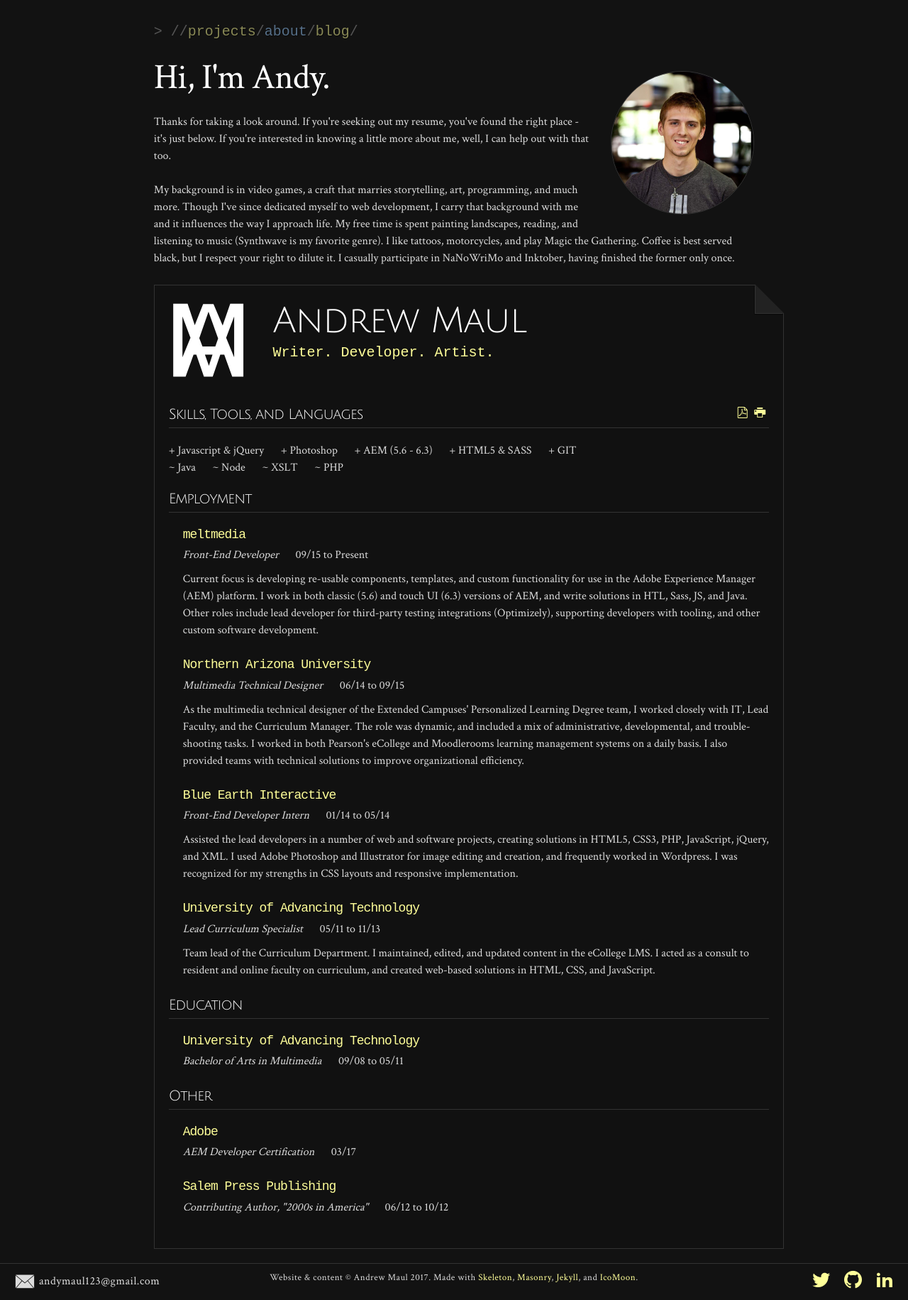
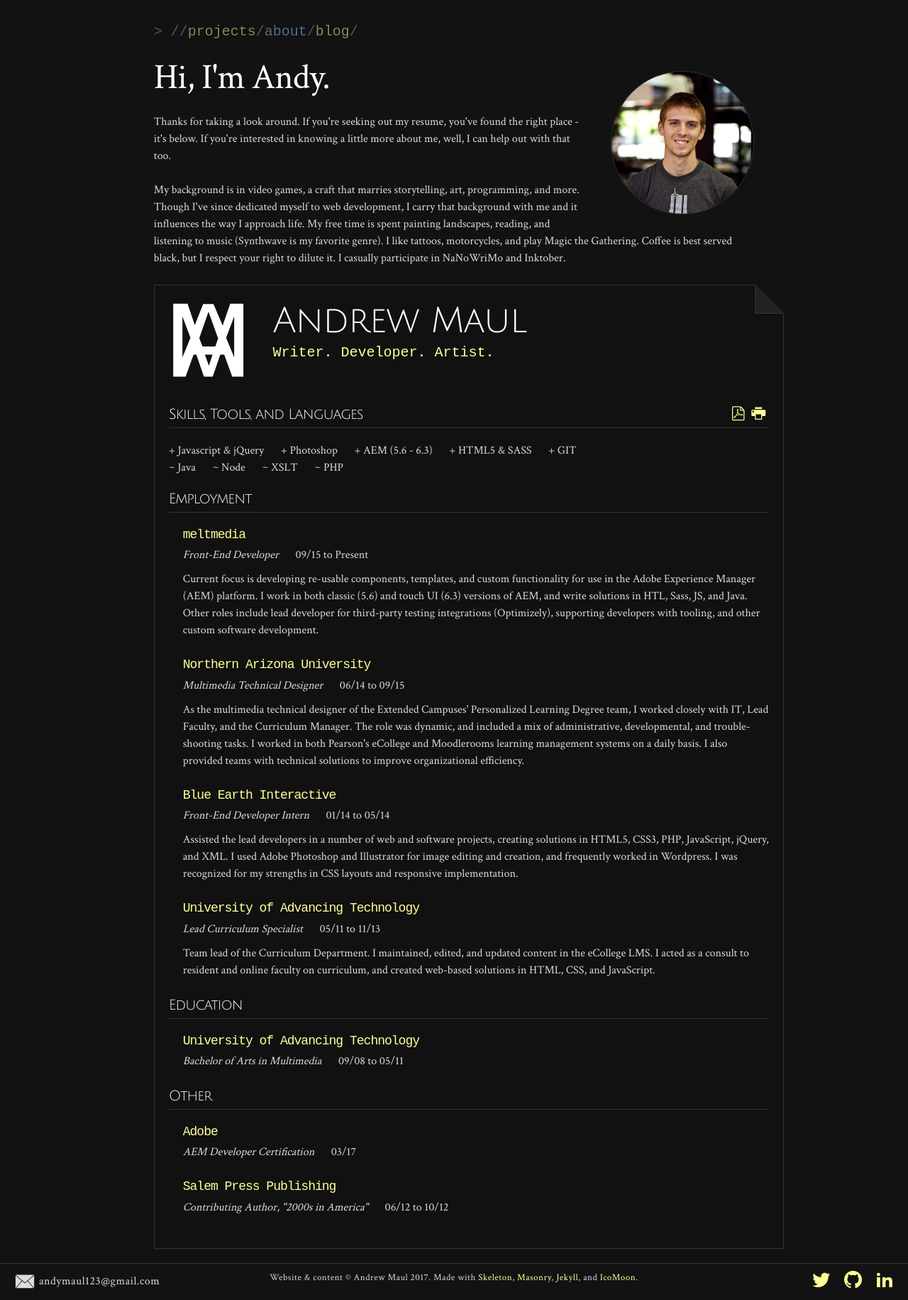
Before and after one commit to andymaul123/website-blog, a Jekyll site: the page built from about/index.html, in a window 1280 px wide. Shown: the whole page at 71% size. Built offline with Jekyll 4.4.1, drawn with Linux system fonts in a browser that asks for light colours; some web fonts are replaced.

Commit message:
Minor tweaks

```diff
--- a/_posts/2017-5-01-edh-draft-league.markdown
+++ b/_posts/2017-5-01-edh-draft-league.markdown
@@ -26,7 +26,7 @@ In secret, the two of us began to work on the first version of the site. The ide
 
 The first iteration was cobbled together, but the league was a smashing success. Enough that we did round two in spring 2017, and pushed for a better system. Enter [EDH Draft League v2](https://www.edh-league.com/).
 
-Version 2 had a more stable foundation since we opted to use [Firebase](https://firebase.google.com/) as the platform. Developing on Firebase was a breeze, and we had little issues getting Google authentication and mobile push notifications going. The front-end was dressed up too, opting for a lightweight CSS framework [Skeleton](getskeleton.com), the same one I use on this site.
+Version 2 had a more stable foundation since we opted to use [Firebase](https://firebase.google.com/) as the platform. Developing on Firebase was a breeze, and we had little issues getting Google authentication and mobile push notifications going. The front-end was dressed up too, opting for a lightweight CSS framework, [Skeleton](getskeleton.com), the same one I use on this site.
 
 Additionally, a major part of the second league season was us developing a custom ELO ranking algorithm. ELO is a ranking system used in chess, but we needed something similar that could function with different critera; namely, multiplayer with three different sub-rankings. After a lot of trial and error we implemented our custom system into the site and used it as an improvement over the static Wins/Losses/Votes system that our first iteration had. You can see the rankings on the "Standings" page.
 
--- a/_sass/_styles.scss
+++ b/_sass/_styles.scss
@@ -432,7 +432,7 @@ a {
             clear: both;
         }
         .icon {
-            font-size: 1.6rem;
+            font-size: 2rem;
         }
         a {
             margin-right: 0.5rem;
--- a/about/index.html
+++ b/about/index.html
@@ -10,7 +10,7 @@ title: About
         {% include about-nav.html %}
         <h1 class="crimson">Hi, I'm Andy.</h1>
         <img src="{{ site.baseurl }}/image/portrait.jpg" class="portrait outline" />
-        <p>Thanks for taking a look around. If you're seeking out my resume, you've found the right place - it's just below. If you're interested in knowing a little more about me, well, I can help out with that too. <br/><br/>My background is in video games, a craft that marries storytelling, art, programming, and much more. Though I've since dedicated myself to web development, I carry that background with me and it influences the way I approach life. My free time is spent painting landscapes, reading, and listening to music (Synthwave is my favorite genre). I like tattoos, motorcycles, and play Magic the Gathering. Coffee is best served black, but I respect your right to dilute it. I casually participate in NaNoWriMo and Inktober, having finished the former only once.
+        <p>Thanks for taking a look around. If you're seeking out my resume, you've found the right place - it's below. If you're interested in knowing a little more about me, well, I can help out with that too. <br/><br/>My background is in video games, a craft that marries storytelling, art, programming, and more. Though I've since dedicated myself to web development, I carry that background with me and it influences the way I approach life. My free time is spent painting landscapes, reading, and listening to music (Synthwave is my favorite genre). I like tattoos, motorcycles, and play Magic the Gathering. Coffee is best served black, but I respect your right to dilute it. I casually participate in NaNoWriMo and Inktober.
     </div>
     <div class="one column right">&nbsp;</div>
 </div>
--- a/index.html
+++ b/index.html
@@ -18,11 +18,6 @@ title: Andrew Maul. Developer, Writer, Artist.
 
       <!-- Navigation -->
       {% include home-nav.html %}
-<!--       <nav class="nav row">
-        <div class="four columns left"><a href="{{ site.baseurl }}/" class="active no-underline shadows">< projects /></a></div>
-        <div class="four columns center"><a href="{{ site.baseurl }}/about" class="no-underline shadows">< about /></a></div>
-        <div class="four columns right"><a href="{{ site.posts.first.url }}" class="no-underline pull-left shadows">< blog /></a></div>
-      </nav> -->
 
       <!-- Masonry Section of Interests -->
       <div class="grid">
```
